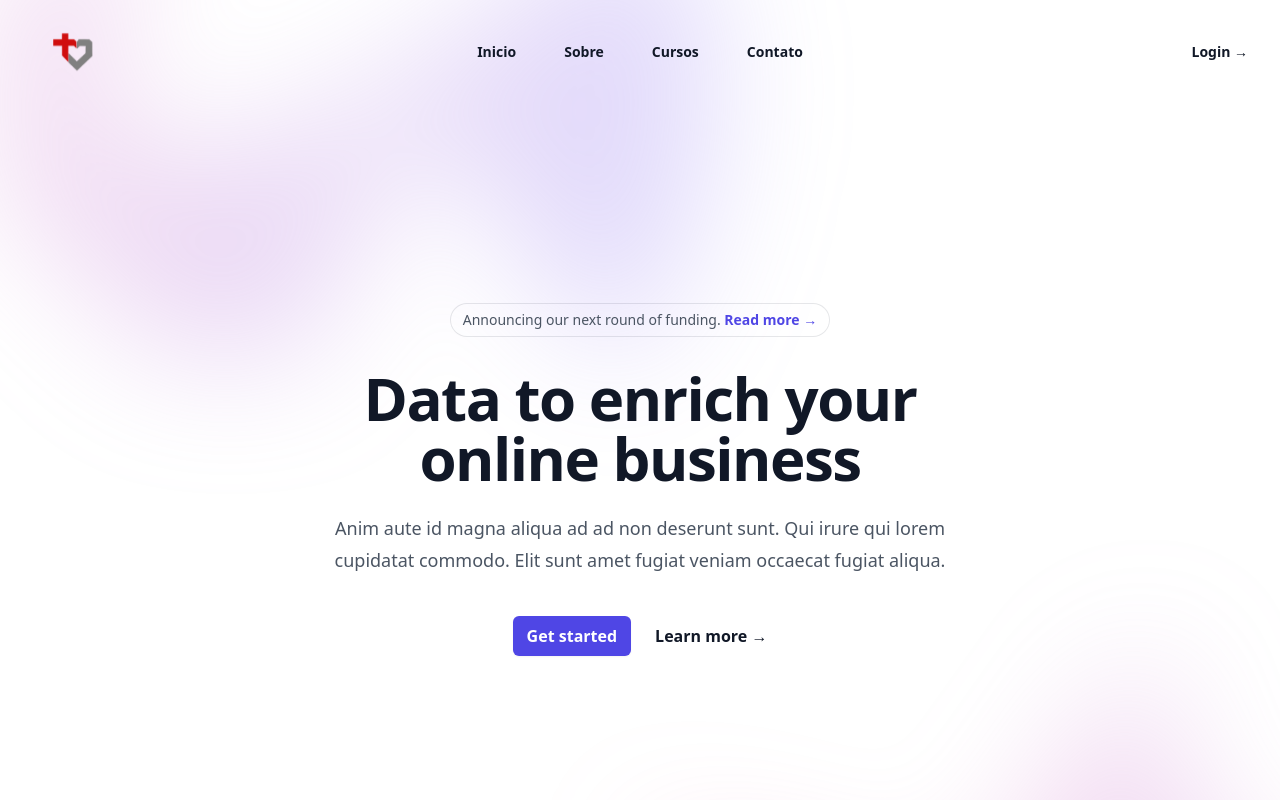
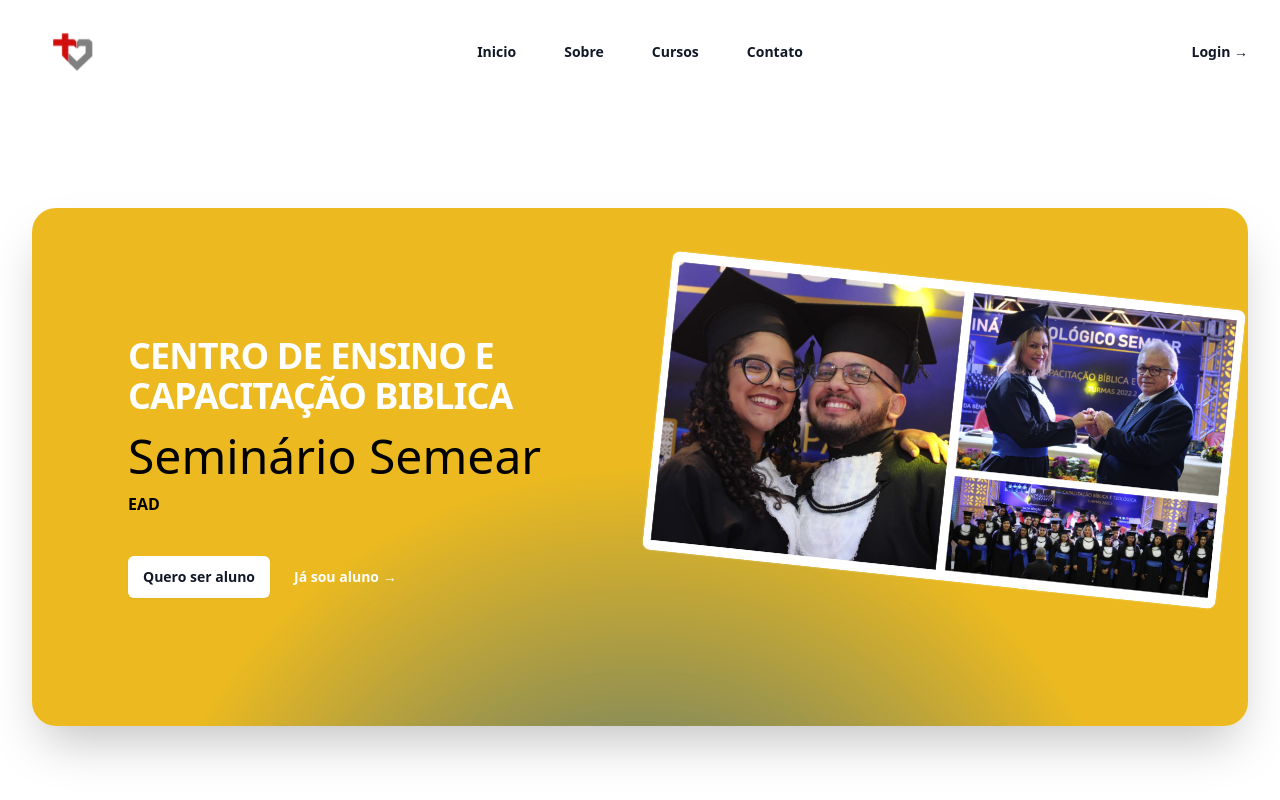
Before and after one commit to Gabriel422-hue/FrontEnd_SemearEAD, a Next.js app: page / in a window 1280 px wide. Shown: the top 800 px of the page. Built offline with nearby package versions, Linux system fonts and the light colour scheme.

Commit message:
PS-24 Tela Inicial com informações do seminário

```diff
--- a/src/components/navebars/navbar02.tsx
+++ b/src/components/navebars/navbar02.tsx
@@ -20,7 +20,7 @@
 const userNavigation = [
     { name: 'Seu Perfil', href: '#' },
     { name: 'Configurações', href: '#' },
-    { name: 'Sair', href: '#' },
+    { name: 'Sair', href: '/signin' },
 ]
 
 
--- a/src/pages/_document.tsx
+++ b/src/pages/_document.tsx
@@ -7,6 +7,7 @@
             <link rel="preconnect" href="https://fonts.googleapis.com" />
             <link rel="preconnect" href="https://fonts.gstatic.com" crossOrigin="anonymous" />
             <link href="https://fonts.googleapis.com/css2?family=Roboto:wght@400;700&display=swap" rel="stylesheet" />
+            <link href="https://fonts.googleapis.com/css?family=Dancing+Script" rel="stylesheet"/>
             </Head>
             <body>
                 <Main />
--- a/src/pages/index.tsx
+++ b/src/pages/index.tsx
@@ -1,98 +1,62 @@
-import Navebar01 from "../components/navebars/navbar01";
+import Footer from "../components/Footer";
+import Navbar01 from "../components/navebars/navbar01";
+import imginit from "../assets/img-inicio.png";
 
 export default function Home() {
-
-
   return (
-    <div className="isolate bg-white">
-      <div className="absolute inset-x-0 top-[-10rem] -z-10 transform-gpu overflow-hidden blur-3xl sm:top-[-20rem]">
+  <>
+  <Navbar01/>
+    <div className="bg-white">
+      <div className="mx-auto max-w-7xl py-24 sm:px-6 sm:py-32 lg:px-8">
+        <div className="relative isolate overflow-hidden bg-yellow-500 bg-opacity-90 px-6 pt-16 shadow-2xl sm:rounded-3xl sm:px-16 md:pt-24 lg:flex lg:gap-x-20 lg:px-24 lg:pt-0">
           <svg
-          className="relative left-[calc(50%-11rem)] -z-10 h-[21.1875rem] max-w-none -translate-x-1/2 rotate-[30deg] sm:left-[calc(50%-30rem)] sm:h-[42.375rem]"
-          viewBox="0 0 1155 678"
-          xmlns="http://www.w3.org/2000/svg"
+            viewBox="0 0 1024 1024"
+            className="absolute top-1/2 left-1/2 -z-10 h-[64rem] w-[64rem] -translate-y-1/2 [mask-image:radial-gradient(closest-side,white,transparent)] sm:left-full sm:-ml-80 lg:left-1/2 lg:ml-0 lg:translate-y-0 lg:-translate-x-1/2"
+            aria-hidden="true"
           >
-          <path
-            fill="url(#45de2b6b-92d5-4d68-a6a0-9b9b2abad533)"
-            fillOpacity=".3"
-            d="M317.219 518.975L203.852 678 0 438.341l317.219 80.634 204.172-286.402c1.307 132.337 45.083 346.658 209.733 145.248C936.936 126.058 882.053-94.234 1031.02 41.331c119.18 108.451 130.68 295.337 121.53 375.223L855 299l21.173 362.054-558.954-142.079z"
-          />
+            <circle cx={512} cy={512} r={512} fill="url(#759c1415-0410-454c-8f7c-9a820de03641)" fillOpacity="30" />
             <defs>
-            <linearGradient
-              id="45de2b6b-92d5-4d68-a6a0-9b9b2abad533"
-              x1="1155.49"
-              x2="-78.208"
-              y1=".177"
-              y2="474.645"
-              gradientUnits="userSpaceOnUse"
-            >
-              <stop stopColor="#9089FC" />
-              <stop offset={1} stopColor="#FF80B5" />
-            </linearGradient>
+              <radialGradient id="759c1415-0410-454c-8f7c-9a820de03641">
+                <stop stopColor="#FFFF" />
+                <stop offset={0} stopColor="#336588" />
+              </radialGradient>
             </defs>
           </svg>
-      </div>
-      <Navebar01/>
-      <main>
-        <div className="relative px-6 lg:px-8">
-          <div className="mx-auto max-w-2xl py-32 sm:py-48 lg:py-56">
-            <div className="hidden sm:mb-8 sm:flex sm:justify-center">
-              <div className="relative rounded-full py-1 px-3 text-sm leading-6 text-gray-600 ring-1 ring-gray-900/10 hover:ring-gray-900/20">
-                Announcing our next round of funding.{' '}
-                <a href="#" className="font-semibold text-indigo-600">
-                  <span className="absolute inset-0" aria-hidden="true" />
-                  Read more <span aria-hidden="true">&rarr;</span>
+          <div className="mx-auto max-w-md text-center lg:mx-0 lg:flex-auto lg:py-32 lg:text-left">
+            <h2 className="text-3xl font-bold tracking-tight text-white sm:text-4xl">
+            CENTRO DE ENSINO E CAPACITAÇÃO BIBLICA
+            </h2>
+            <p className="mt-6 font-dancing-script text-5xl leading-8 text-#336588">
+              Seminário Semear
+            </p>
+            <p className="font-bold mt-5 mx-auto">
+              EAD
+            </p>
+            <div className="mt-10 flex items-center justify-center gap-x-6 lg:justify-start">
+              <a
+                href="/courses"
+                className="rounded-md bg-white px-3.5 py-2.5 text-sm font-semibold text-gray-900 shadow-sm border border-transparent hover:border-black focus-visible:outline focus-visible:outline-2 focus-visible:outline-offset-2 focus-visible:outline-white"
+              >
+                Quero ser aluno
+              </a>
+              <a href="/signin" className="text-sm font-semibold leading-6 text-white">
+                Já sou aluno <span aria-hidden="true">→</span>
               </a>
             </div>
           </div>
-            <div className="text-center">
-              <h1 className="text-4xl font-bold tracking-tight text-gray-900 sm:text-6xl">
-                Data to enrich your online business
-              </h1>
-              <p className="mt-6 text-lg leading-8 text-gray-600">
-                Anim aute id magna aliqua ad ad non deserunt sunt. Qui irure qui lorem cupidatat commodo. Elit sunt amet
-                fugiat veniam occaecat fugiat aliqua.
-              </p>
-              <div className="mt-10 flex items-center justify-center gap-x-6">
-                <a
-                  href="#"
-                  className="rounded-md bg-indigo-600 px-3.5 py-1.5 text-base font-semibold leading-7 text-white shadow-sm hover:bg-indigo-500 focus-visible:outline focus-visible:outline-2 focus-visible:outline-offset-2 focus-visible:outline-indigo-600"
-                >
-                  Get started
-                </a>
-                <a href="#" className="text-base font-semibold leading-7 text-gray-900">
-                  Learn more <span aria-hidden="true">→</span>
-                </a>
+          <div className="relative mt-8 lg:mt-8">
+            <img
+              className="absolute top-10 left-0 w-[36rem] max-w-none rounded-lg bg-white/5 ring-1 ring-white/10 transform: rotate-6"
+              src={imginit.src}
+              alt="App screenshot"
+              width={1824}
+              height={1080}
+            />
           </div>
         </div>
       </div>
-          <div className="absolute inset-x-0 top-[calc(100%-13rem)] -z-10 transform-gpu overflow-hidden blur-3xl sm:top-[calc(100%-30rem)]">
-            <svg
-              className="relative left-[calc(50%+3rem)] h-[21.1875rem] max-w-none -translate-x-1/2 sm:left-[calc(50%+36rem)] sm:h-[42.375rem]"
-              viewBox="0 0 1155 678"
-              xmlns="http://www.w3.org/2000/svg"
-            >
-              <path
-                fill="url(#ecb5b0c9-546c-4772-8c71-4d3f06d544bc)"
-                fillOpacity=".3"
-                d="M317.219 518.975L203.852 678 0 438.341l317.219 80.634 204.172-286.402c1.307 132.337 45.083 346.658 209.733 145.248C936.936 126.058 882.053-94.234 1031.02 41.331c119.18 108.451 130.68 295.337 121.53 375.223L855 299l21.173 362.054-558.954-142.079z"
-              />
-              <defs>
-                <linearGradient
-                  id="ecb5b0c9-546c-4772-8c71-4d3f06d544bc"
-                  x1="1155.49"
-                  x2="-78.208"
-                  y1=".177"
-                  y2="474.645"
-                  gradientUnits="userSpaceOnUse"
-                >
-                  <stop stopColor="#9089FC" />
-                  <stop offset={1} stopColor="#FF80B5" />
-                </linearGradient>
-              </defs>
-            </svg>
     </div>
-        </div>
-      </main>
-    </div>
+    <Footer/>
+  </>
   )
 }
```
Also changed, not shown: src/assets/img-inicio.png (added). Lines whose indentation alone changed are shown as unchanged.
